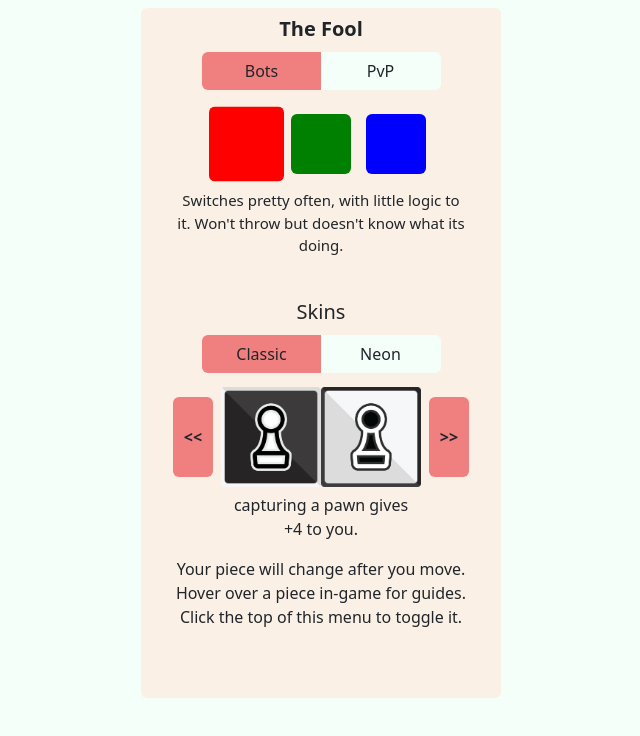
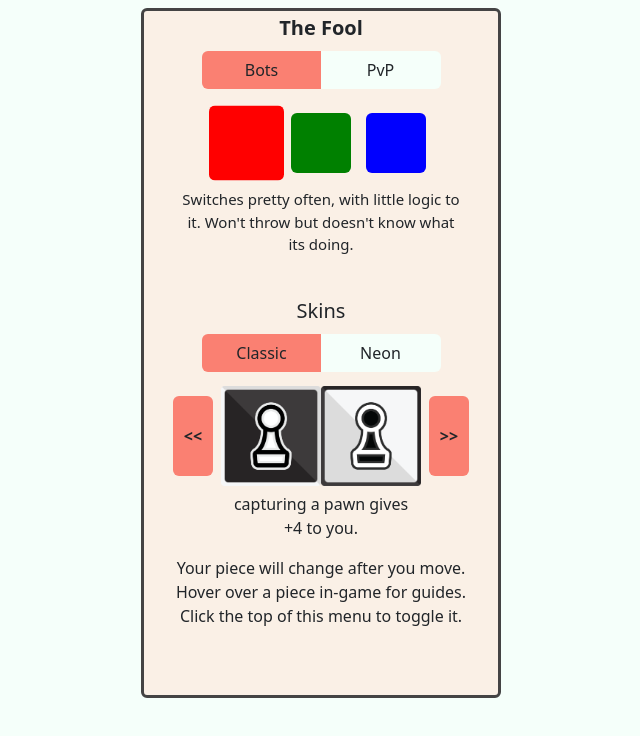
Before and after one commit to jotyot/switch-chess, a React (Vite) app: page / in a window 1280 px wide. Shown: the top 736 px of the page, without its empty margins (319-959 px from the left). Built offline with nearby package versions, Linux system fonts and the light colour scheme.

Commit message:
borders and colors

```diff
--- a/src/classes/BoardState.tsx
+++ b/src/classes/BoardState.tsx
@@ -65,7 +65,7 @@ class BoardState {
     if (PieceMoves.coordsEqual(player.getPos(), other.getPos())) {
       other.die();
       this.isOver = true;
-      this.screenShake(Timings.moveDuration + Timings.popDelay);
+      this.screenShake(Timings.moveDuration);
       this.newRound(this.whiteTurn, other.getPiece());
     }
 
--- a/src/components/Game/BoardArea.tsx
+++ b/src/components/Game/BoardArea.tsx
@@ -44,6 +44,9 @@ function BoardArea({
           width: width + "px",
           height: width + "px",
           backgroundColor: whitePlayer ? Colors.light : Colors.dark,
+          borderStyle: "solid",
+          borderWidth: "3px",
+          borderColor: whitePlayer ? Colors.dark : Colors.light,
           ...transition,
         }}
       >
@@ -65,11 +68,12 @@ function BoardArea({
           ))}
         </div>
         <div
-          className="position-relative rounded"
+          className="position-relative"
           style={{
             width: border + "px",
             height: border + "px",
             backgroundColor: whitePlayer ? Colors.dark : Colors.light,
+            borderRadius: "0px 0px 0px 5px",
             ...transition,
           }}
         >
@@ -86,16 +90,16 @@ function BoardArea({
           </div>
           <div
             className="d-flex align-items-center"
-            style={{ marginTop: borderWidth + "px" }}
+            style={{ marginTop: borderWidth - 2 + "px" }}
           >
             {letters.map((a) => (
               <div
                 className="d-flex justify-content-center"
                 style={{
-                  fontSize: 15 + "px",
+                  fontSize: 14 + "px",
                   fontWeight: "bold",
                   color: whitePlayer ? Colors.dark : Colors.light,
-                  width: border - borderWidth / 2,
+                  width: (border - 6) / 4 + "px",
                   ...transition,
                 }}
               >
--- a/src/components/Game/HandUI.tsx
+++ b/src/components/Game/HandUI.tsx
@@ -51,7 +51,7 @@ function HandUI({
       <div
         className="d-flex justify-content-center rounded position-relative align-items-center"
         style={{
-          backgroundColor: Colors.secondary,
+          backgroundColor: Colors.tertiary,
           height: squareSize + "px",
           width: squareSize + "px",
           ...transition,
--- a/src/components/Game/PlayerUI.tsx
+++ b/src/components/Game/PlayerUI.tsx
@@ -38,6 +38,11 @@ function PlayerUI({ score, white, width, hand, onClick, skinID }: Props) {
 
   hand.setAnimation(animation);
 
+  const transition = {
+    transitionProperty: "all",
+    transitionDuration: "0.5s",
+  };
+
   return (
     <div className="d-flex justify-content-center position-relative my-2 ">
       <div
@@ -47,13 +52,16 @@ function PlayerUI({ score, white, width, hand, onClick, skinID }: Props) {
           width: 63 + "px",
           height: width / 3 + "px",
           backgroundColor: Colors.primary,
+          borderStyle: "solid",
+          borderWidth: "3px",
+          borderColor: Colors.dark,
         }}
       >
         <div
           style={{
             fontSize: "30px",
             fontWeight: "bold",
-            color: Colors.secondary,
+            color: Colors.tertiary,
           }}
         >
           {score}
@@ -64,7 +72,11 @@ function PlayerUI({ score, white, width, hand, onClick, skinID }: Props) {
         style={{
           width: width - 70 + "px",
           height: width / 3 + "px",
-          backgroundColor: Colors.primary,
+          backgroundColor: white ? Colors.light : Colors.dark,
+          borderStyle: "solid",
+          borderWidth: "3px",
+          borderColor: white ? Colors.dark : Colors.light,
+          ...transition,
         }}
       >
         <div className="d-flex">
--- a/src/components/Menu/OpponentCard.tsx
+++ b/src/components/Menu/OpponentCard.tsx
@@ -58,12 +58,15 @@ function OpponentCard({
         backgroundColor: Colors.secondary,
         transitionProperty: "height, padding-top",
         transitionDuration: ".5s",
-        paddingTop: closeHeight / 2 - 14 + "px",
+        paddingTop: "2px",
         overflow: "hidden",
+        borderStyle: "solid",
+        borderWidth: "3px",
+        borderColor: Colors.dark,
       }}
     >
       <div
-        className="text-center position-relative hover"
+        className="d-flex hover justify-content-center"
         style={{
           fontSize: "20px",
           fontWeight: "bold",
--- a/src/config/Colors.tsx
+++ b/src/config/Colors.tsx
@@ -1,11 +1,11 @@
 // From npm color-names
 
 const Colors = {
-  primary: "lightcoral",
+  primary: "salmon",
   secondary: "linen",
   tertiary: "mintcream",
-  light: "lightgray",
-  dark: "darkslategray",
+  light: "#DDDDDD",
+  dark: "#444444",
 };
 
 export default Colors;
```
